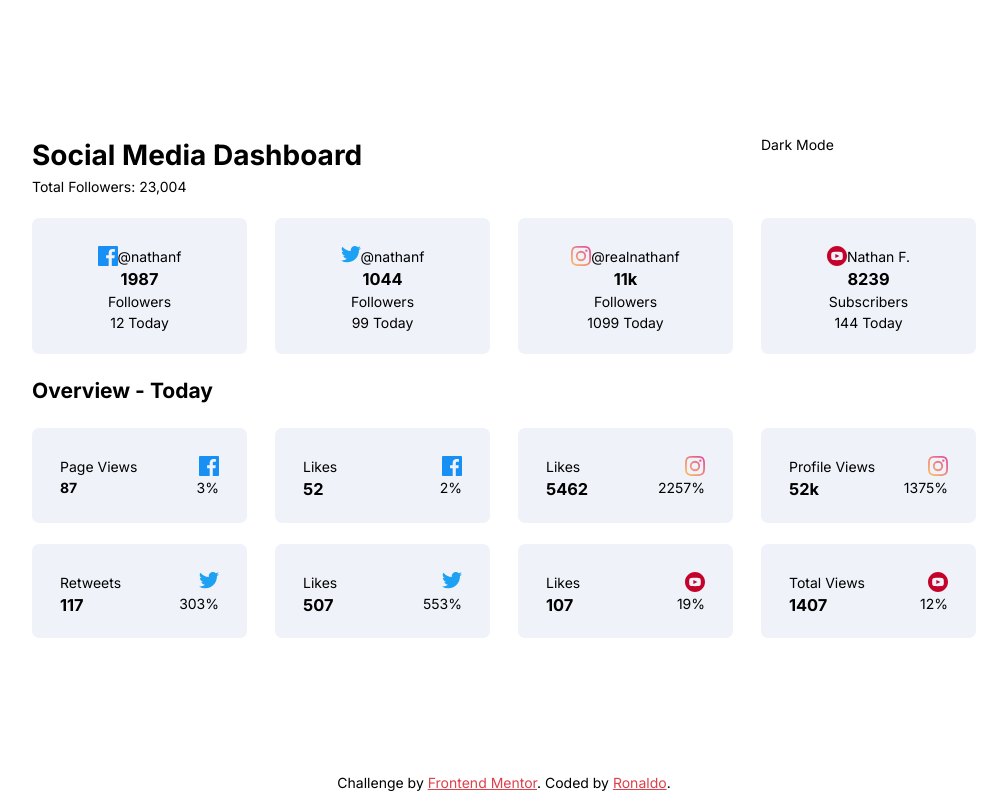
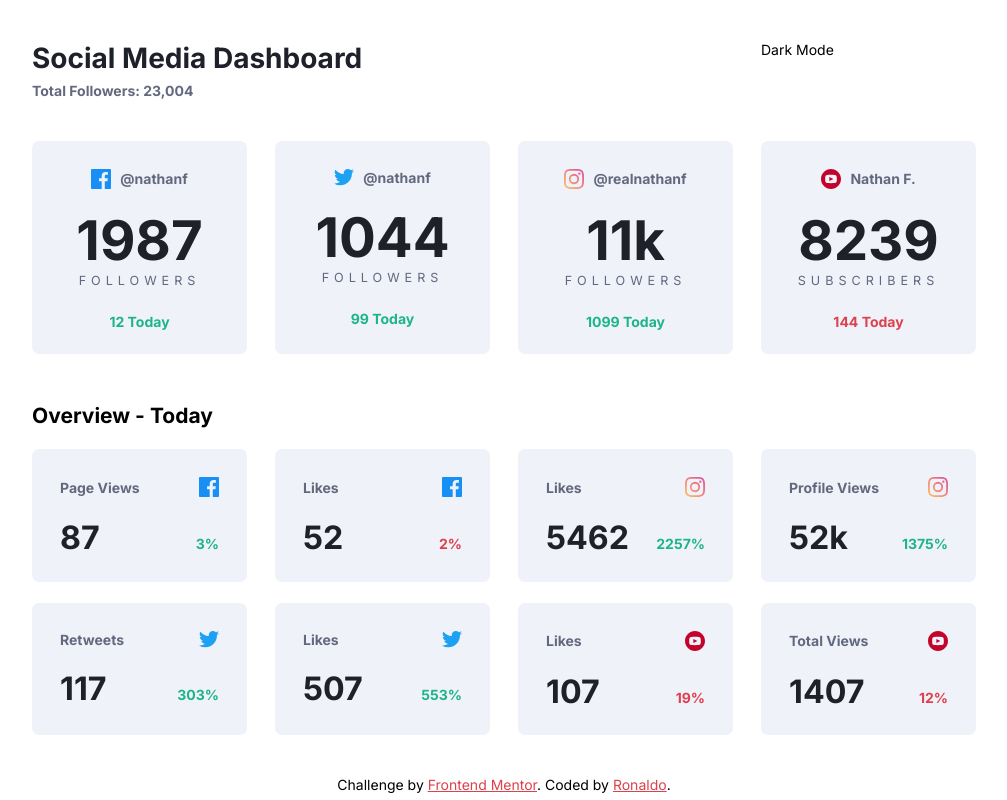
Before and after one commit to marckesin/Social-Media-Dashboard, a plain HTML site: page index.html in a window 1280 px wide. Shown: the whole page, without its empty margins (136-1143 px from the left). Drawn offline with Linux system fonts and the light colour scheme.

Commit message:
Ajustes de grid layout

```diff
--- a/index.html
+++ b/index.html
@@ -26,7 +26,7 @@
             <p>Total Followers: 23,004</p>
           </div>
           <div class="grid-a2">Dark Mode</div>
-          <div class="grid-b1 bg-light-grayish-blue">
+          <div class="grid-b1">
             <div>
               <svg xmlns="http://www.w3.org/2000/svg" width="20" height="20">
                 <path
@@ -37,10 +37,10 @@
               @nathanf
             </div>
             <h3>1987</h3>
-            <p>Followers</p>
-            <p>12 Today</p>
+            <p class="followers">Followers</p>
+            <p class="text-lime-green">12 Today</p>
           </div>
-          <div class="grid-b2 bg-light-grayish-blue">
+          <div class="grid-b2">
             <div>
               <svg xmlns="http://www.w3.org/2000/svg" width="20" height="17">
                 <path
@@ -51,10 +51,10 @@
               @nathanf
             </div>
             <h3>1044</h3>
-            <p>Followers</p>
-            <p>99 Today</p>
+            <p class="followers">Followers</p>
+            <p class="text-lime-green">99 Today</p>
           </div>
-          <div class="grid-b3 bg-light-grayish-blue">
+          <div class="grid-b3">
             <div>
               <svg xmlns="http://www.w3.org/2000/svg" width="20" height="20">
                 <defs>
@@ -72,10 +72,10 @@
               @realnathanf
             </div>
             <h3>11k</h3>
-            <p>Followers</p>
-            <p>1099 Today</p>
+            <p class="followers">Followers</p>
+            <p class="text-lime-green">1099 Today</p>
           </div>
-          <div class="grid-b4 bg-light-grayish-blue">
+          <div class="grid-b4">
             <div>
               <svg xmlns="http://www.w3.org/2000/svg" width="20" height="20">
                 <path
@@ -86,11 +86,11 @@
               Nathan F.
             </div>
             <h3>8239</h3>
-            <p>Subscribers</p>
-            <p>144 Today</p>
+            <p class="followers">Subscribers</p>
+            <p class="text-bright-red">144 Today</p>
           </div>
           <div class="grid-c1"><h2>Overview - Today</h2></div>
-          <div class="grid-d1 bg-light-grayish-blue">
+          <div class="grid-d1">
             <div>
               <p>Page Views</p>
               <svg xmlns="http://www.w3.org/2000/svg" width="20" height="20">
@@ -102,10 +102,10 @@
             </div>
             <div>
               <h4>87</h4>
-              <p>3%</p>
+              <p class="text-lime-green">3%</p>
             </div>
           </div>
-          <div class="grid-d2 bg-light-grayish-blue">
+          <div class="grid-d2">
             <div>
               <p>Likes</p>
               <svg xmlns="http://www.w3.org/2000/svg" width="20" height="20">
@@ -116,11 +116,11 @@
               </svg>
             </div>
             <div>
-              <h3>52</h3>
-              <p>2%</p>
+              <h4>52</h4>
+              <p class="text-bright-red">2%</p>
             </div>
           </div>
-          <div class="grid-d3 bg-light-grayish-blue">
+          <div class="grid-d3">
             <div>
               <p>Likes</p>
               <svg xmlns="http://www.w3.org/2000/svg" width="20" height="20">
@@ -138,11 +138,11 @@
               </svg>
             </div>
             <div>
-              <h3>5462</h3>
-              <p>2257%</p>
+              <h4>5462</h4>
+              <p class="text-lime-green">2257%</p>
             </div>
           </div>
-          <div class="grid-d4 bg-light-grayish-blue">
+          <div class="grid-d4">
             <div>
               <p>Profile Views</p>
               <svg xmlns="http://www.w3.org/2000/svg" width="20" height="20">
@@ -160,11 +160,11 @@
               </svg>
             </div>
             <div>
-              <h3>52k</h3>
-              <p>1375%</p>
+              <h4>52k</h4>
+              <p class="text-lime-green">1375%</p>
             </div>
           </div>
-          <div class="grid-d5 bg-light-grayish-blue">
+          <div class="grid-d5">
             <div>
               <p>Retweets</p>
               <svg xmlns="http://www.w3.org/2000/svg" width="20" height="17">
@@ -175,11 +175,11 @@
               </svg>
             </div>
             <div>
-              <h3>117</h3>
-              <p>303%</p>
+              <h4>117</h4>
+              <p class="text-lime-green">303%</p>
             </div>
           </div>
-          <div class="grid-d6 bg-light-grayish-blue">
+          <div class="grid-d6">
             <div>
               <p>Likes</p>
               <svg xmlns="http://www.w3.org/2000/svg" width="20" height="17">
@@ -190,11 +190,11 @@
               </svg>
             </div>
             <div>
-              <h3>507</h3>
-              <p>553%</p>
+              <h4>507</h4>
+              <p class="text-lime-green">553%</p>
             </div>
           </div>
-          <div class="grid-d7 bg-light-grayish-blue">
+          <div class="grid-d7">
             <div>
               <p>Likes</p>
               <svg xmlns="http://www.w3.org/2000/svg" width="20" height="20">
@@ -205,11 +205,11 @@
               </svg>
             </div>
             <div>
-              <h3>107</h3>
-              <p>19%</p>
+              <h4>107</h4>
+              <p class="text-bright-red">19%</p>
             </div>
           </div>
-          <div class="grid-d8 bg-light-grayish-blue">
+          <div class="grid-d8">
             <div>
               <p>Total Views</p>
               <svg xmlns="http://www.w3.org/2000/svg" width="20" height="20">
@@ -220,8 +220,8 @@
               </svg>
             </div>
             <div>
-              <h3>1407</h3>
-              <p>12%</p>
+              <h4>1407</h4>
+              <p class="text-bright-red">12%</p>
             </div>
           </div>
         </div>
--- a/stylesheets/_reset.scss
+++ b/stylesheets/_reset.scss
@@ -17,7 +17,7 @@ body {
 }
 
 body {
-  line-height: 1.5;
+  line-height: normal;
   -webkit-font-smoothing: antialiased;
   font-family: "Inter", sans-serif;
 }
--- a/stylesheets/_variables.scss
+++ b/stylesheets/_variables.scss
@@ -13,7 +13,8 @@ $desaturated-blue: hsl(228, 34%, 66%);
 $white: hsl(0, 0%, 100%);
 $very-pale-blue: hsl(225, 100%, 98%);
 $light-grayish-blue: hsl(227, 47%, 96%);
+$light-grayish-blue-hover: hsl(232, 33%, 91%);
 $dark-grayish-blue: hsl(228, 12%, 44%);
 $very-dark-blue: hsl(230, 17%, 14%);
 
-$t: hsl(222, 50%, 96%);
+$t: hsl(232, 33%, 91%);
--- a/stylesheets/style.scss
+++ b/stylesheets/style.scss
@@ -1,14 +1,53 @@
 @use "reset";
 @use "variables";
 
-@mixin dashboard-layout($pos, $justify, $text: center) {
-  grid-area: $pos;
-  padding: 2rem 2rem 1.5rem;
+@mixin dashboard-layout($justify, $font, $text) {
+  padding: 2rem 2rem 1.75rem;
   text-align: $text;
+  background-color: variables.$light-grayish-blue;
+  border-radius: 0.5rem;
+  transition: all 0.2s ease-out;
+
+  &:hover {
+    cursor: pointer;
+    background-color: variables.$light-grayish-blue-hover;
+  }
+
+  div:nth-child(1) {
+    color: variables.$dark-grayish-blue;
+    font-weight: 700;
+  }
+
+  div:nth-child(2) {
+    margin-top: 1.5rem;
+    align-items: baseline;
+  }
 
   div {
     display: flex;
     justify-content: $justify;
+    align-items: center;
+    gap: 0.65rem;
+  }
+
+  h3 {
+    font-size: $font;
+    color: variables.$very-dark-blue;
+    margin-top: 1.35rem;
+  }
+
+  h4 {
+    font-size: $font;
+    color: variables.$very-dark-blue;
+  }
+
+  .followers {
+    text-transform: uppercase;
+    letter-spacing: 5px;
+    font-size: 0.9rem;
+    font-weight: 400;
+    color: variables.$dark-grayish-blue;
+    margin-bottom: 1.75rem;
   }
 }
 
@@ -38,55 +77,81 @@ main {
     "d-1 d-2 d-3 d-4"
     "d-5 d-6 d-7 d-8";
 
-  .bg-light-grayish-blue {
-    background-color: variables.$light-grayish-blue;
-    border-radius: 0.5rem;
+  .grid-a1 {
+    grid-area: a-1;
+    margin-bottom: 1.5rem;
+
+    p {
+      font-weight: 700;
+      color: variables.$dark-grayish-blue;
+      margin-top: 0.5rem;
+    }
   }
 
-  .grid-a1 {
-    grid-area: a-1;
-  }
   .grid-a2 {
     grid-area: a-2;
+    margin-bottom: 1.5rem;
   }
+
   .grid-b1 {
-    @include dashboard-layout(b-1, center);
+    grid-area: b-1;
   }
   .grid-b2 {
-    @include dashboard-layout(b-2, center);
+    grid-area: b-2;
   }
   .grid-b3 {
-    @include dashboard-layout(b-3, center);
+    grid-area: b-3;
   }
   .grid-b4 {
-    @include dashboard-layout(b-4, center);
+    grid-area: b-4;
   }
+
+  .grid-b1,
+  .grid-b2,
+  .grid-b3,
+  .grid-b4 {
+    @include dashboard-layout(center, 3.9rem, center);
+  }
+
   .grid-c1 {
     grid-area: c-1;
+    margin-top: 2rem;
   }
+
   .grid-d1 {
-    @include dashboard-layout(d-1, space-between, left);
+    grid-area: d-1;
   }
   .grid-d2 {
-    @include dashboard-layout(d-2, space-between, left);
+    grid-area: d-2;
   }
   .grid-d3 {
-    @include dashboard-layout(d-3, space-between, left);
+    grid-area: d-3;
   }
   .grid-d4 {
-    @include dashboard-layout(d-4, space-between, left);
+    grid-area: d-4;
   }
   .grid-d5 {
-    @include dashboard-layout(d-5, space-between, left);
+    grid-area: d-5;
   }
   .grid-d6 {
-    @include dashboard-layout(d-6, space-between, left);
+    grid-area: d-6;
   }
   .grid-d7 {
-    @include dashboard-layout(d-7, space-between, left);
+    grid-area: d-7;
   }
   .grid-d8 {
-    @include dashboard-layout(d-8, space-between, left);
+    grid-area: d-8;
+  }
+
+  .grid-d1,
+  .grid-d2,
+  .grid-d3,
+  .grid-d4,
+  .grid-d5,
+  .grid-d6,
+  .grid-d7,
+  .grid-d8 {
+    @include dashboard-layout(space-between, 2.3rem, left);
   }
 }
 
@@ -98,6 +163,20 @@ main {
   justify-content: space-between;
 }
 
+.heading {
+  color: variables.$very-dark-blue;
+}
+
+.text-bright-red {
+  color: variables.$bright-red;
+  font-weight: 700;
+}
+
+.text-lime-green {
+  color: variables.$lime-green;
+  font-weight: 700;
+}
+
 @media (max-width: 991px) {
   .container-main {
     height: auto;
@@ -106,15 +185,7 @@ main {
 
   .container-grid {
     margin-bottom: 3rem;
-    grid-template-areas:
-      "a-1 a-2"
-      "b-1 b-2"
-      "b-3 b-4"
-      "c-1 c-1"
-      "d-1 d-2"
-      "d-3 d-4"
-      "d-5 d-6"
-      "d-7 d-8";
+    grid-template-areas: "a-1 a-2" "b-1 b-2" "b-3 b-4" "c-1 c-1" "d-1 d-2" "d-3 d-4" "d-5 d-6" "d-7 d-8";
   }
 }
 
@@ -126,21 +197,6 @@ main {
 
   .container-grid {
     margin-bottom: 3rem;
-    grid-template-areas:
-      "a-1"
-      "a-2"
-      "b-1"
-      "b-2"
-      "b-3"
-      "b-4"
-      "c-1"
-      "d-1"
-      "d-2"
-      "d-3"
-      "d-4"
-      "d-5"
-      "d-6"
-      "d-7"
-      "d-8";
+    grid-template-areas: "a-1" "a-2" "b-1" "b-2" "b-3" "b-4" "c-1" "d-1" "d-2" "d-3" "d-4" "d-5" "d-6" "d-7" "d-8";
   }
 }
```
Also changed, not shown: stylesheets/style.css.
